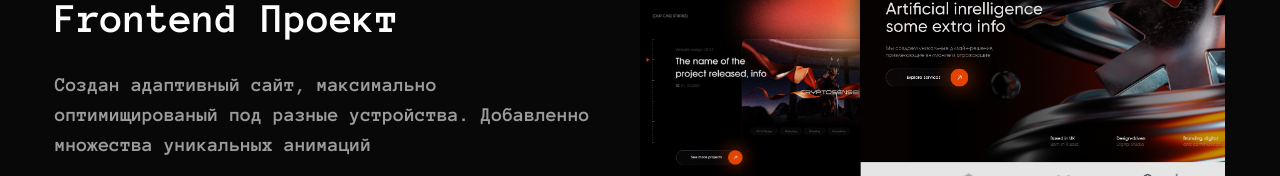
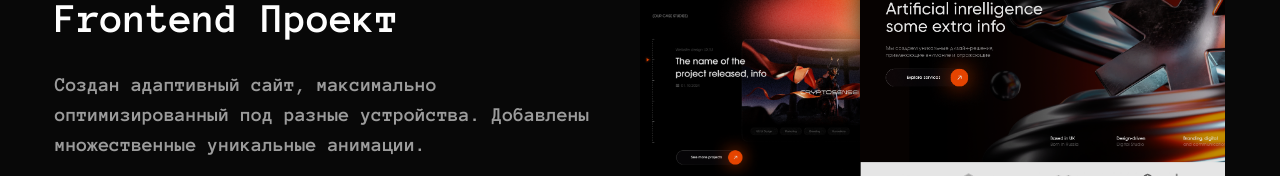
Before and after one commit to Rodoro/rodoro-portfolio, a Next.js app: page / in a window 1280 px wide. Shown: the part 2624-2800 px from the top of the page. Built offline with nearby package versions, Linux system fonts and the light colour scheme; a web font is replaced by a local one.

Commit message:
Update content in works

```diff
--- a/src/app/page.tsx
+++ b/src/app/page.tsx
@@ -166,20 +166,21 @@ const projects = [
     num: "01",
     category: "Frontend проект",
     title: "project 1",
-    description: "Создан адаптивный сайт, максимально оптимищированый под разные устройства. Добавленно множества уникальных анимаций",
+    description: "Создан адаптивный сайт, максимально оптимизированный под разные устройства. Добавлены множественные уникальные анимации.",
     stack: [{ name: "React" }, { name: "Tailwind" }, { name: "Next" }],
     image: "/assets/img/work/thumb1.png",
-    github: ''
+    github: 'https://github.com/Rodoro/nl-agency',
+    live: ''
   },
   {
     num: "02",
     category: "Frontend проект",
     title: "project 2",
-    description: "Lorem",
-    stack: [{ name: "TypeScript" }, { name: "React" }, { name: "Tailwind" }],
-    image: "/assets/img/work/thumb1.png",
-    live: '',
-    github: ''
+    description: "Реализована уникальная функция: приломления света от линзы, за счет использования шейдеров GLSL. Проработано множества мелких деталий",
+    stack: [{ name: "TypeScript" }, { name: "React" }, { name: "Tailwind" }, { name: "GLSL" }],
+    image: "/assets/img/work/thumb2.png",
+    github: 'https://github.com/Rodoro/inpulse-client',
+    live: ''
   }
 ]
 
@@ -360,7 +361,7 @@ export default function Home() {
                   </ul>
                   <div className="border dorder-white opacity-60"></div>
                   <div className="flex items-center gap-4">
-                    {project.live != null &&
+                    {(project.live != null && project.live != '') &&
                       <Link href={project.live} >
                         <TooltipProvider delayDuration={100}>
                           <Tooltip>
@@ -374,7 +375,7 @@ export default function Home() {
                         </TooltipProvider>
                       </Link>
                     }
-                    {project.github != null &&
+                    {(project.github != null && project.github != '') &&
                       <Link href={project.github} >
                         <TooltipProvider delayDuration={100}>
                           <Tooltip>
--- a/src/containers/page/Photo.tsx
+++ b/src/containers/page/Photo.tsx
@@ -38,18 +38,9 @@ const Photo = () => {
                         r="202.5"
                         fill="#D66146"
                     /> */}
-                    <g filter="url(#filter0_d_8_31)">
-                        <circle cx="253" cy="253" r="202.5" fill="#D66146" />
-                    </g>
-                    <defs>
-                        <filter id="filter0_d_8_31" x="0.400002" y="0.400002" width="566.2" height="566.2" filterUnits="userSpaceOnUse" colorInterpolationFilters="sRGB">
-                            <feColorMatrix in="SourceAlpha" type="matrix" values="0 0 0 0 0 0 0 0 0 0 0 0 0 0 0 0 0 0 127 0" result="hardAlpha" />
-                            <feGaussianBlur stdDeviation="33.3" />
-                            <feColorMatrix type="matrix" values="0 0 0 0 0.894118 0 0 0 0 0.478431 0 0 0 0 0.286275 0 0 0 1 0" />
-                            <feBlend mode="normal" in="SourceGraphic" in2="effect1_dropShadow_8_31" result="shape" />
-                        </filter>
-                    </defs>
+
                 </motion.svg>
+                <div className='top-0 bottom-0 right-0 left-0 m-auto absolute h-[405px] w-[405px] rounded-full bg-[#D66146] shadow-[0_0_52px_12px_rgba(228,122,73,1)]' />
                 <motion.div
                     initial={{ opacity: 0 }}
                     animate={{ opacity: 1, transition: { delay: 2.4, duration: 0.4, ease: 'easeInOut' }, }}
```
Also changed, not shown: public/assets/img/work/thumb2.png (added).
